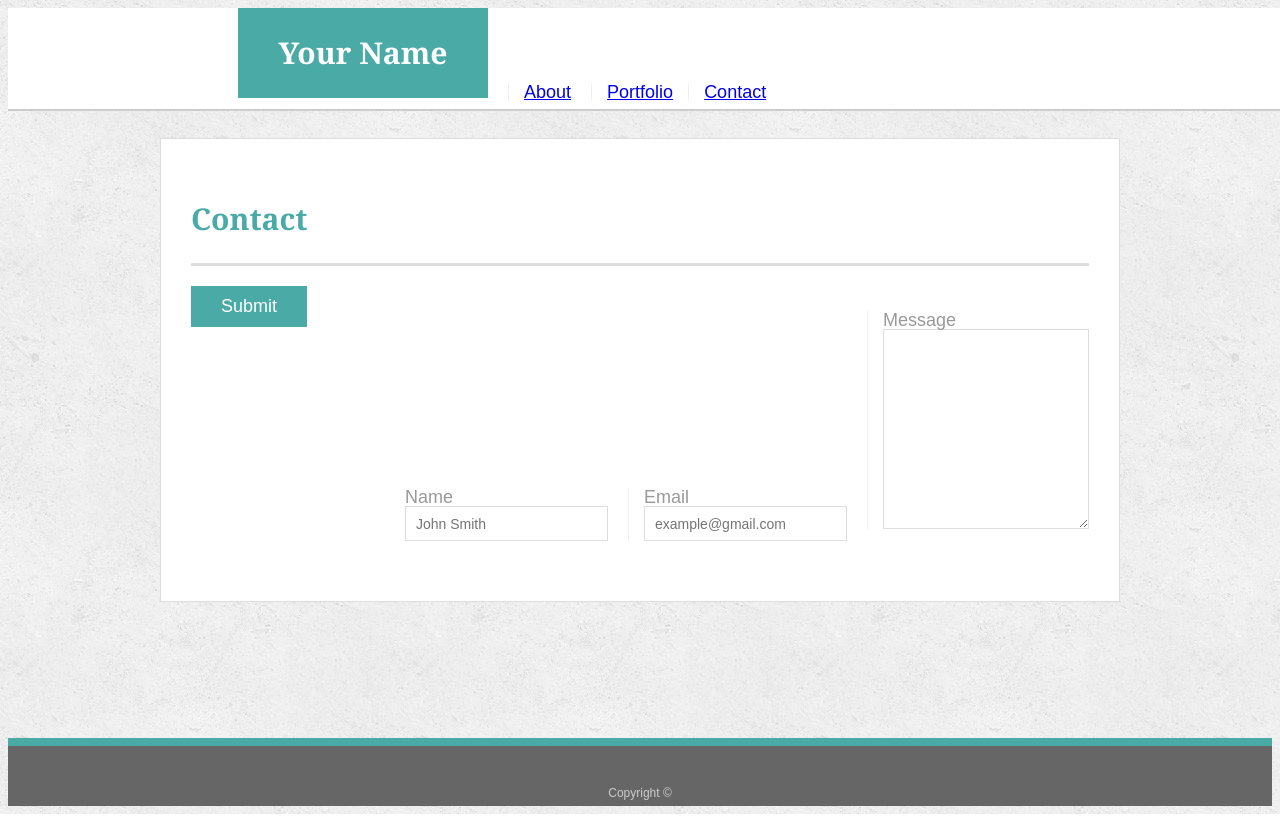
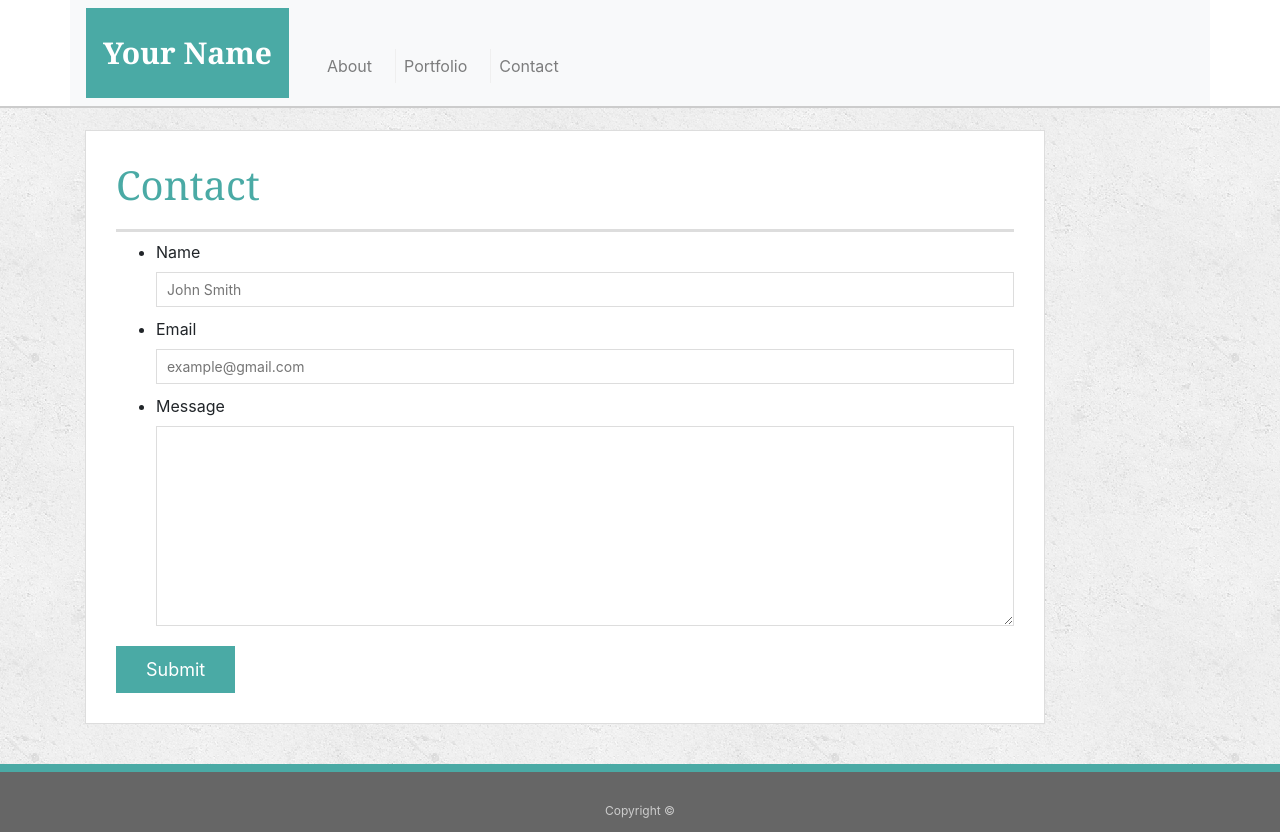
Before and after one commit to holmanelisek/Bootstrap-Portfolio, a plain HTML site: page contact.html in a window 1280 px wide. Drawn offline with nearby package versions, Linux system fonts and the light colour scheme.

Commit message:
nav bars again

```diff
--- a/assets/css/style.css
+++ b/assets/css/style.css
@@ -77,12 +77,12 @@ h3 {
   background: #4aaaa5;
 }
 
-ul {
+header div {
   float: right;
   margin-top: 25px;
 }
 
-ul li {
+header div a {
   display: inline-block;
   padding-left: 15px;
   margin-left: 15px;
@@ -92,7 +92,7 @@ ul li {
   border-left: 1px solid #efefef;
 }
 
-ul li:first-child {
+header div a:first-child {
   border-left: 0 none;
 }
 
--- a/contact.html
+++ b/contact.html
@@ -5,31 +5,26 @@
   <meta charset="UTF-8">
   <title>Contact | Your Name</title>
   <link rel="stylesheet" type="text/css" href="assets/css/style.css">
+  <link rel="stylesheet" href="https://stackpath.bootstrapcdn.com/bootstrap/4.3.1/css/bootstrap.min.css" integrity="sha384-ggOyR0iXCbMQv3Xipma34MD+dH/1fQ784/j6cY/iJTQUOhcWr7x9JvoRxT2MZw1T" crossorigin="anonymous">
 </head>
 
 <body>
 
-  <!--text needs to be centerlined and floated right?-->
-<header id="masthead">
+  <header id="masthead">
     <nav class="container navbar navbar-expand-lg navbar-light bg-light">
-      <div class="collapse navbar-collapse" id="navbarSupportedContent">
-        <ul class="navbar-nav mr-auto container">
-          <li class="nav-item active">
-            <a class="nav-link" id="logo" href="index.html">Your Name <span class="sr-only">(current)</span></a>
-          </li>
-          <li class="nav-item">
-            <a class="nav-link" href="index.html">About</a>
-          </li>
-          <li class="nav-item">
-            <a class="nav-link" href="portfolio.html">Portfolio</a>
-            <li class="nav-item">
-              <a class="nav-link" href="contact.html">Contact</a>
-            </li>
-          </li>
-        </ul>
+      <a href="index.html" id="logo">Your Name</a>
+      <button class="navbar-toggler" type="button" data-toggle="collapse" data-target="#navbarNavAltMarkup" aria-controls="navbarNavAltMarkup" aria-expanded="false" aria-label="Toggle navigation">
+        <span class="navbar-toggler-icon"></span>
+      </button>
+      <div class="collapse navbar-collapse container" id="navbarNavAltMarkup">
+        <div class="navbar-nav">
+          <a class="nav-item nav-link" href="index.html">About</a>
+          <a class="nav-item nav-link" href="portfolio.html">Portfolio</a>
+          <a class="nav-item nav-link" href="contact.html">Contact</a>
+        </div>
       </div>
     </nav>
-    </header>
+  </header>
 
   <div id="main-container" class="container">
     <section class="main-section">
```
Also changed, not shown: index.html (+15 -21 lines), portfolio.html (+17 -20 lines).
